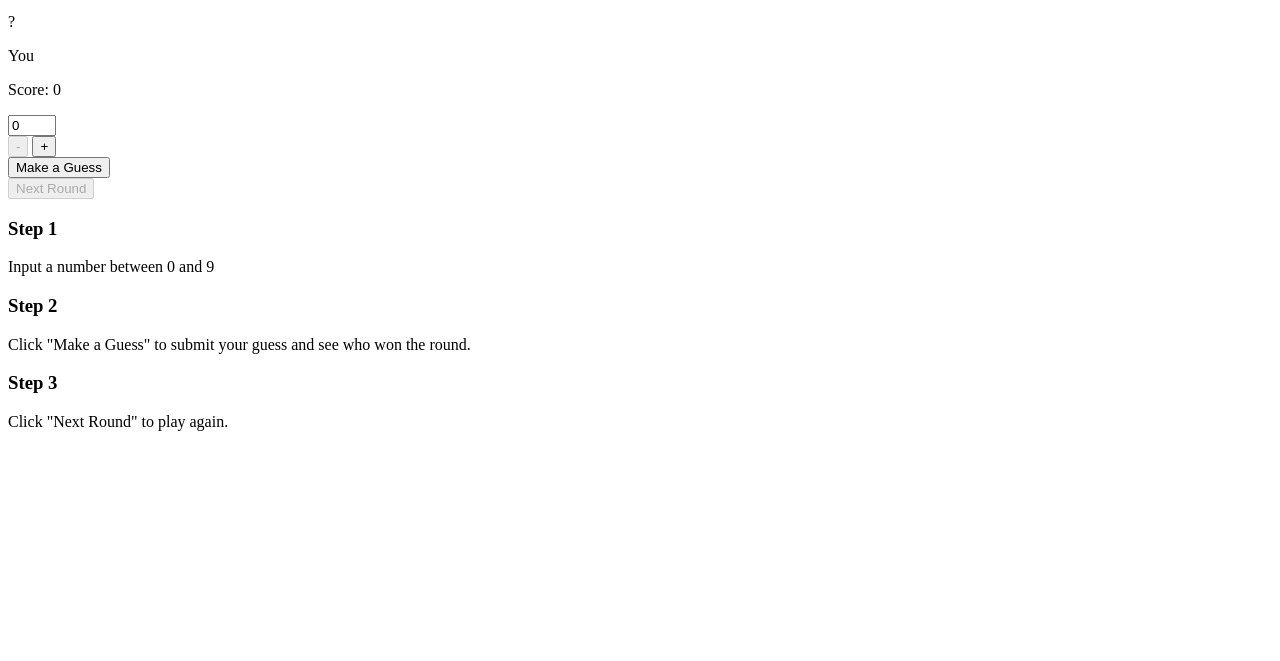
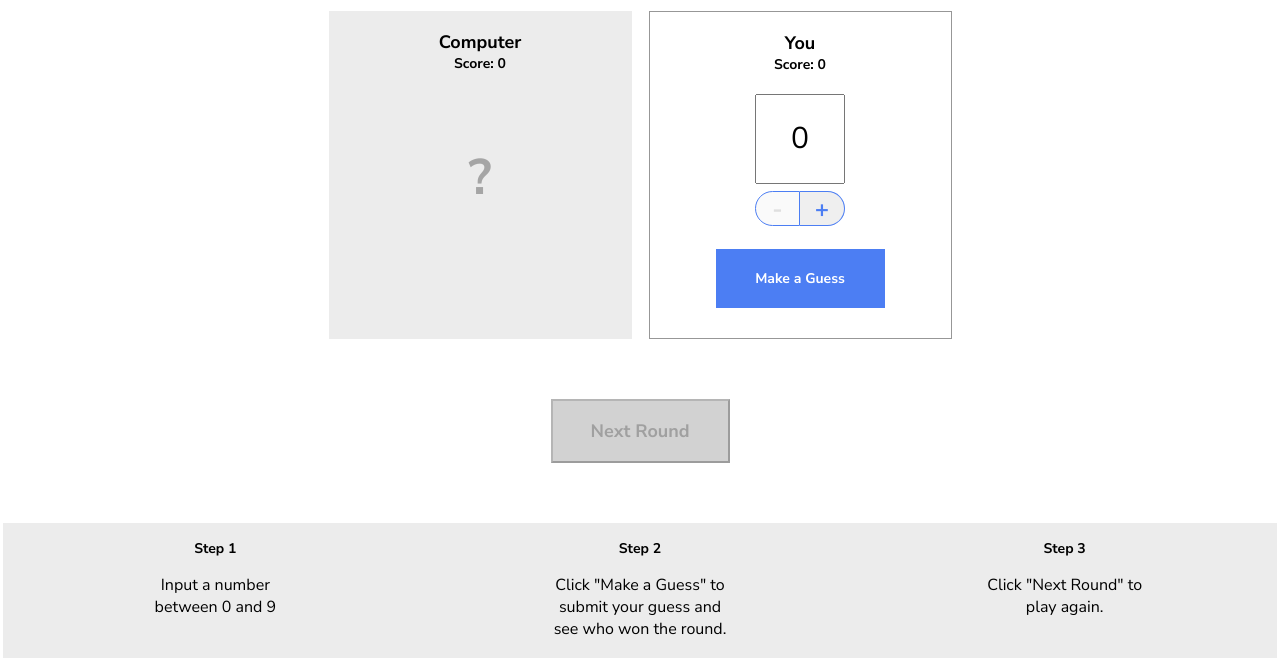
Before and after one commit to erfanveisi2/Number-Guesser, a plain HTML site: page index.html in a window 1280 px wide. Shown: the part 203-864 px from the top of the page. Before the commit the page ends 800 px from the top, so only its background shows below. Drawn offline with Linux system fonts and the light colour scheme.

Commit message:
just linking css file into html

```diff
--- a/index.html
+++ b/index.html
@@ -3,6 +3,8 @@
 <html>
   <head>
     <title>Number Guesser</title>
+    <link href="https://fonts.googleapis.com/css?family=Nunito+Sans:400,700" rel="stylesheet">
+    <link rel="stylesheet" href="./style.css">
   </head>
   <body>
     <div class="game-container">
```
